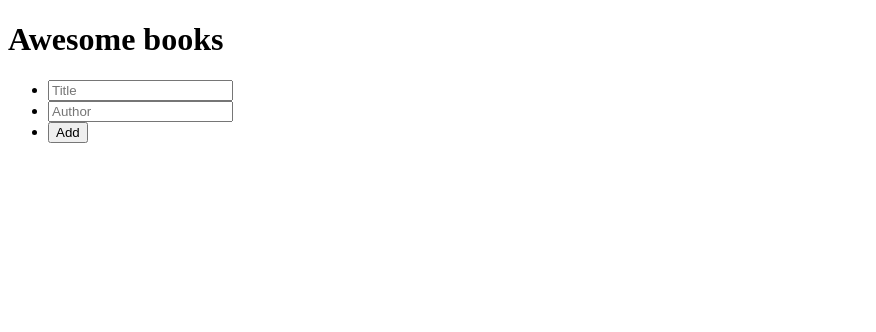
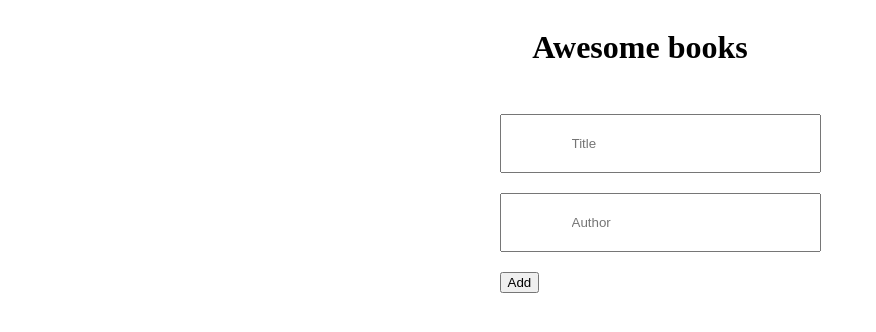
Before and after one commit to mertkantaroglu/Awesome-Books, a plain HTML site: page index.html in a window 1280 px wide. Shown: the whole page, without its empty margins (0-876 px from the left). Drawn offline with Linux system fonts and the light colour scheme.

Commit message:
added the fuctionality to remove button and added some basic styling

```diff
--- a/index.html
+++ b/index.html
@@ -4,7 +4,7 @@
     <meta charset="UTF-8" />
     <meta http-equiv="X-UA-Compatible" content="IE=edge" />
     <meta name="viewport" content="width=device-width, initial-scale=1.0" />
-    <link rel="stylesheet" href="style.css" />
+    <link rel="stylesheet" href="styles.css" />
     <title>Awesome Books</title>
   </head>
   <body>
--- a/main.js
+++ b/main.js
@@ -1,37 +1,37 @@
 const bookList = document.querySelector('.bookList');
-const bookTitle = document.querySelector('.book-title');
-const bookAuthor = document.querySelector('.book-author');
-const addButton = document.querySelector('.add-btn');
+const form = document.querySelector('.formInput');
+const [title, author] = form.elements;
 
 const bookInput = {}; // empty object
+let books = []; // empty array
 
-// Add Book //
-function addBook() {
-  bookAuthor.addEventListener('change', () => {
-    bookInput.author = bookAuthor.value;
-  })
-
-  bookTitle.addEventListener('change', () => {
-    bookInput.title = bookTitle.value;
-  })
+if (localStorage.bookSaved) {
+  books = JSON.parse(localStorage.getItem('bookSaved'));
 }
 
-addButton.addEventListener('click', addBook);
+author.addEventListener('change', () => {
+  bookInput.author = author.value;
+});
 
+title.addEventListener('change', () => {
+  bookInput.title = title.value;
+});
 
 function Book(title, author) {
   this.title = title;
   this.author = author;
 }
 
+const populateFields = () => {
+  localStorage.setItem('bookSaved', JSON.stringify(books));
+};
 
-// Storage //
-if (localStorage.bookSaved) {
-  books = JSON.parse(localStorage.getItem('bookSaved'));
+function removeBook(book) {
+  const result = books.filter((b) => b !== book);
+  books = result;
+  populateFields();
 }
 
-
-// Book Display Section //
 const displayBooks = () => {
   bookList.innerHTML = '';
   books.map((book) => {
@@ -60,4 +60,17 @@ const displayBooks = () => {
   });
 };
 
-displayBooks()
+const addBooks = (add) => {
+  books.push(add);
+  populateFields();
+  displayBooks();
+};
+
+form.addEventListener('submit', (e) => {
+  e.preventDefault();
+  addBooks(new Book(bookInput.title, bookInput.author));
+  form.submit();
+});
+
+displayBooks();
+populateFields();
--- a/styles.css
+++ b/styles.css
@@ -0,0 +1,20 @@
+main {
+    display: flex;
+    flex-direction: column;
+    justify-content: center;
+    align-items: center;
+}
+
+form li {
+    list-style: none;
+    align-items: center;
+    padding: 10px;
+}
+
+form input {
+    padding: 20px 70px;
+}
+
+.add-btn {
+    justify-content: center;
+}
```
